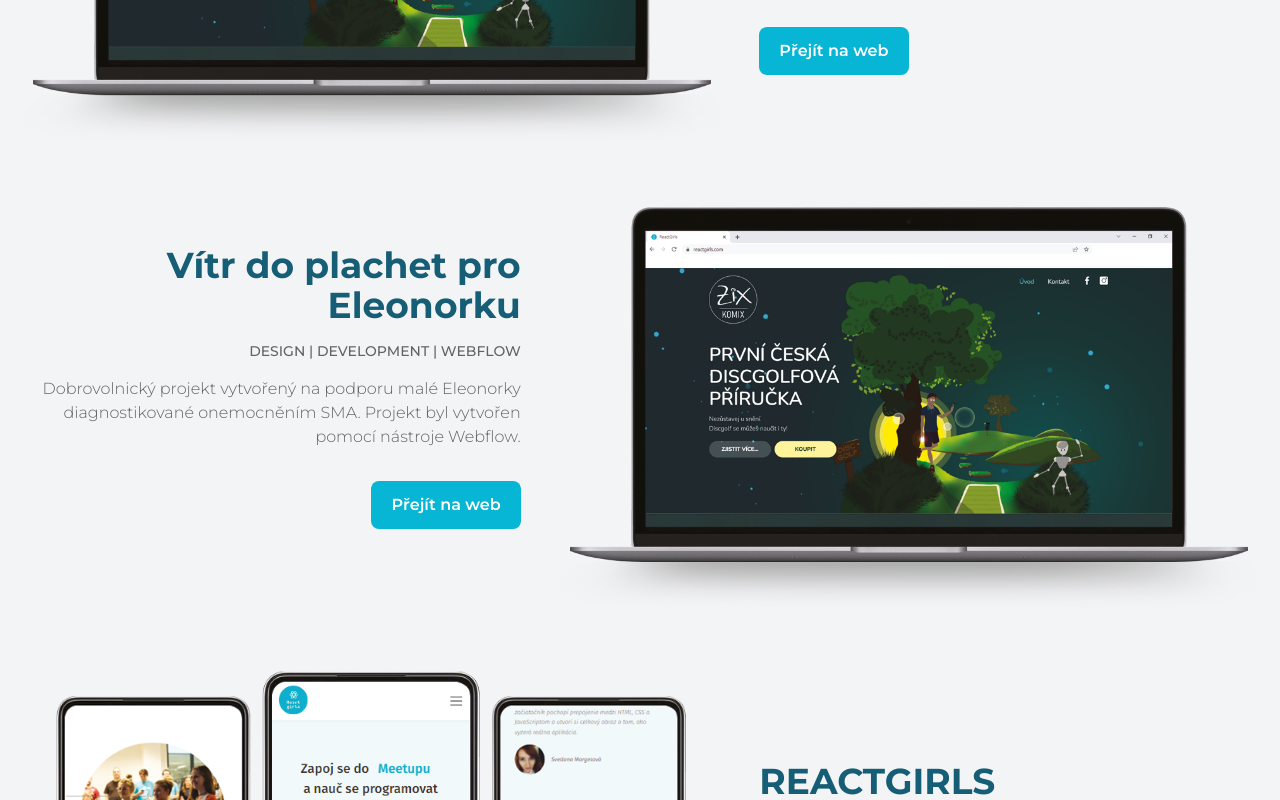
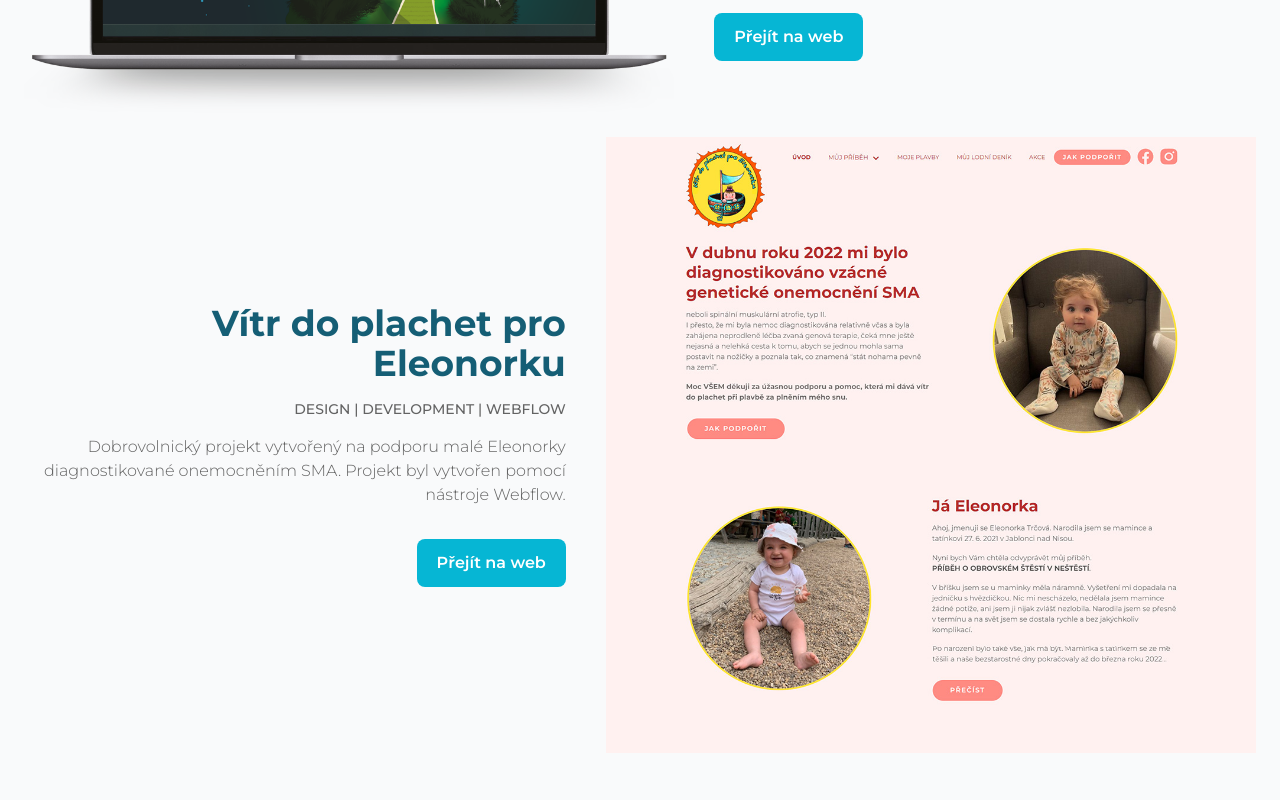
Before and after one commit to michaela9/portfolio, a Next.js app: page / in a window 1280 px wide. Shown: the part 1800-2600 px from the top of the page. Built offline with nearby package versions, Linux system fonts and the light colour scheme.

Commit message:
add portfolio image, change bg

```diff
--- a/pages/about.tsx
+++ b/pages/about.tsx
@@ -11,7 +11,7 @@ export default function AboutPage() {
         <link rel="icon" href="/favicon.ico" />
       </Head>
       <main>
-        <div className="bg-gray-100 px-6 dark:bg-gray-800 dark:text-my-gray-light">
+        <div className="bg-gray-50 px-6 dark:bg-gray-800 dark:text-my-gray-light">
           <About />
         </div>
       </main>
--- a/pages/contact.tsx
+++ b/pages/contact.tsx
@@ -12,7 +12,7 @@ export default function ContactPage() {
         <link rel="icon" href="/favicon.ico" />
       </Head>
       <main>
-        <div className="bg-gray-100 px-6 dark:bg-gray-800 dark:text-my-gray-light">
+        <div className="bg-gray-50 px-6 dark:bg-gray-800 dark:text-my-gray-light">
           <Contact />
         </div>
       </main>
--- a/pages/index.tsx
+++ b/pages/index.tsx
@@ -11,7 +11,7 @@ export default function Home() {
         <link rel="icon" href="/favicon.ico" />
       </Head>
       <main>
-        <div className="bg-gray-100 px-6 dark:bg-gray-800 dark:text-my-gray-light">
+        <div className="bg-gray-50 px-6 dark:bg-gray-800 dark:text-my-gray-light">
           <HomePage />
         </div>
       </main>
--- a/src/components/Footer.tsx
+++ b/src/components/Footer.tsx
@@ -6,7 +6,7 @@ import Logo from './Logo';
 
 export default function Footer() {
   return (
-    <footer className="bg-gray-100 dark:bg-gray-800 dark:text-my-gray-light">
+    <footer className="bg-gray-50 dark:bg-gray-800 dark:text-my-gray-light">
       <div className="mx-auto grid max-w-7xl grid-cols-3 items-end pb-10">
         <button className="flex h-28 w-28 origin-center items-center justify-center rounded-full bg-cyan-500 font-semibold uppercase text-white transition-transform duration-300 ease-in-out hover:rotate-45 dark:bg-cyan-700">
           Write me
--- a/src/components/Navbar.tsx
+++ b/src/components/Navbar.tsx
@@ -11,7 +11,7 @@ interface Props {
 
 export default function Navbar({ darkMode, setDarkMode }: Props) {
   return (
-    <nav className="relative z-20 bg-gray-100 py-10 px-4 dark:bg-gray-800 dark:text-my-gray-light">
+    <nav className="relative z-20 bg-gray-50 py-10 px-4 dark:bg-gray-800 dark:text-my-gray-light">
       <div className="mx-auto flex max-w-7xl justify-between">
         <Link href="/">
           <Logo className="" />
--- a/src/components/SkillsWrapper.tsx
+++ b/src/components/SkillsWrapper.tsx
@@ -5,6 +5,8 @@ type Props = {
 };
 export default function SkillsWrapper({ children }: Props) {
   return (
-    <div className="flex flex-col gap-6 rounded-lg bg-white p-10 dark:bg-gray-800">{children}</div>
+    <div className="flex flex-col gap-6 rounded-lg bg-gray-50 p-10 dark:bg-gray-800">
+      {children}
+    </div>
   );
 }
--- a/src/containers/PortfolioItem.tsx
+++ b/src/containers/PortfolioItem.tsx
@@ -26,8 +26,8 @@ export default function PortfolioItem({
   return (
     <div
       className={classnames('grid items-center gap-10', {
-        'grid-cols-[5fr,7fr]': reversed,
-        'grid-cols-[7fr,5fr]': !reversed,
+        'grid-cols-[5fr,6fr]': reversed,
+        'grid-cols-[6fr,5fr]': !reversed,
       })}
     >
       <div
--- a/src/data/index.tsx
+++ b/src/data/index.tsx
@@ -62,7 +62,7 @@ export const portfolioData: PortfolioItemType[] = [
     title: 'Vítr do plachet pro Eleonorku',
     index: '02',
     alt: 'Vítr do plachet pro Eleonorku',
-    src: '/images/zixkomix_1100x700.png',
+    src: '/images/eleonorka_1100.jpg',
     tech: 'DESIGN | DEVELOPMENT | WEBFLOW',
     description: (
       <Description>
@@ -109,23 +109,8 @@ export const portfolioData: PortfolioItemType[] = [
     reversed: true,
   },
   {
-    title: 'Adopt me',
+    title: 'Diploma project in architecture',
     index: '05',
-    alt: 'Adopt me training project',
-    src: '/images/zixkomix_1100x700.png',
-    tech: 'DEVELOPMENT | REACT | TYPESCRIPT ',
-    description: (
-      <Description>
-        Projekt zpracovaný v rámci React kurzi na Frontend Masters. Mezi použité technologie patří
-        např. Vite, typescript, tailwind.
-      </Description>
-    ),
-    href: 'https://fitnut.cz/',
-    reversed: false,
-  },
-  {
-    title: 'Diploma project in architecture',
-    index: '06',
     alt: 'Diploma project in architecture',
     src: '/images/diplomka-rez.jpg',
     tech: 'AUTOCAD | RHINO | PHOTOSHOP | INDESIGN',
@@ -143,6 +128,6 @@ export const portfolioData: PortfolioItemType[] = [
       </>
     ),
     href: 'https://docplayer.cz/46566903-Konverze-arealu-radimskeho-mlyna-v-koline-diplomova-prace.html',
-    reversed: true,
+    reversed: false,
   },
 ];
```
Also changed, not shown: public/images/eleonorka_1100.jpg (added), public/images/eleonorka_500.jpg (added).
